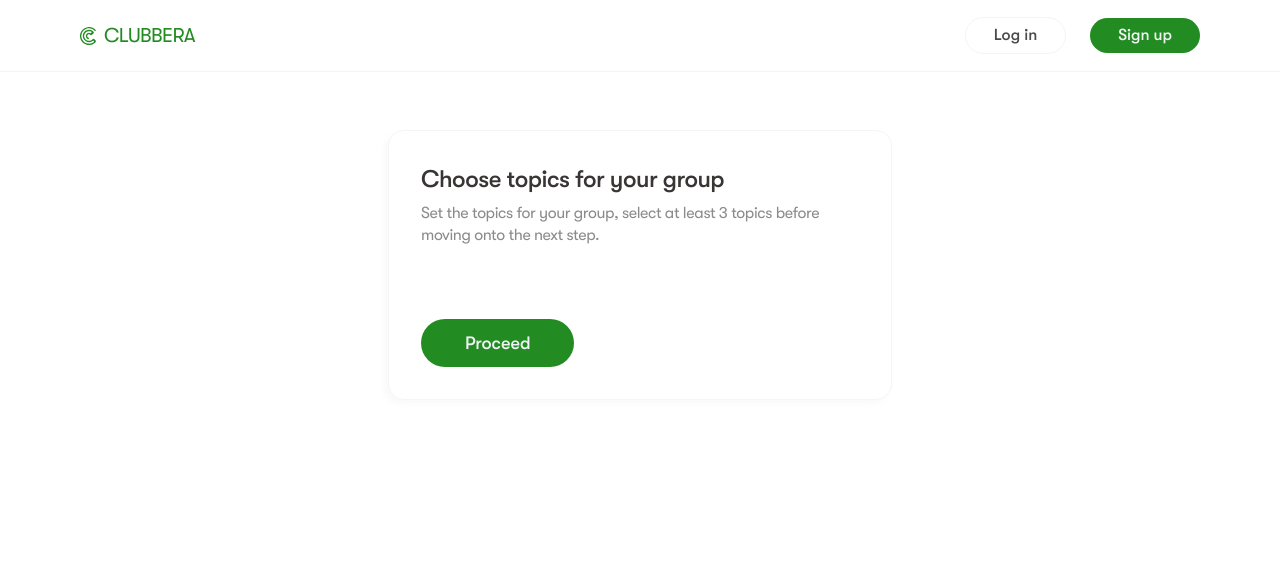
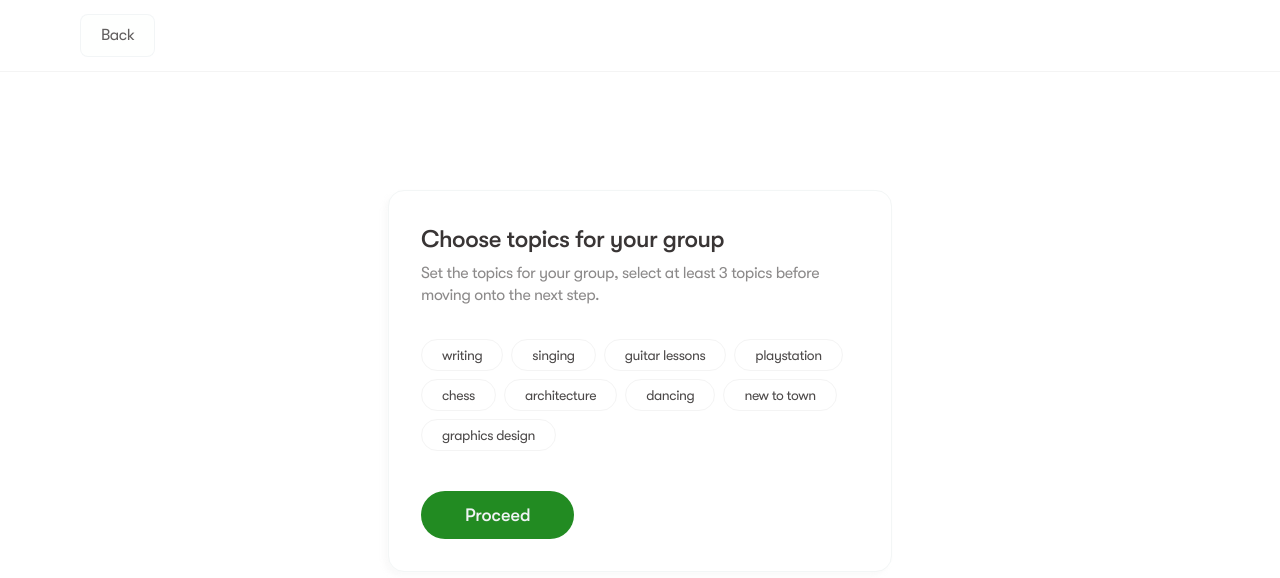
Before and after one commit to opeodedeyi/clubbera-final, a Next.js app: page /creategroup in a window 1280 px wide. Both pictures are taken after a click on the button "Proceed". Shown: the top 578 px of the page. Built offline with nearby package versions, Linux system fonts and the light colour scheme.

Commit message:
updated create community form

```diff
--- a/src/app/creategroup/page.js
+++ b/src/app/creategroup/page.js
@@ -1,9 +1,10 @@
 'use client';
 
 import { Fragment } from "react";
-import Header from "../../components/header/header";
+import AltHeader from "../../components/header/altheader";
 import MainInput from "../../components/forminput/maininput";
-import MainPasswordInput from "../../components/forminput/passwordinput";
+import CustomTag from "../../components/forminput/customtag";
+import MainTip from "../../components/utility/maintip";
 import CustomButton from "../../components/utility/custombutton";
 import "../style/authentication.css";
 
@@ -34,7 +35,17 @@ const CreateGroupStepOne = ({ fullName, setFullName }) => {
     );
 }
 
-const CreateGroupStepTwo = () => {
+const CreateGroupStepTwo = ({ presetTopics, selectedTopics, setSelectedTopics }) => {
+    const handleTopicClick = (topic) => {
+        return () => {
+            if (selectedTopics.includes(topic)) {
+                setSelectedTopics(prevTopics => prevTopics.filter(prevTopic => prevTopic !== topic));
+            } else {
+                setSelectedTopics(prevTopics => [...prevTopics, topic]);
+            }
+        }
+    };
+
     return (
         <>
             <div className="auth-form-content">
@@ -45,13 +56,15 @@ const CreateGroupStepTwo = () => {
                     </div>
                 </div>
                 <div className="auth-form-inputs">
-                    {/* <MainInput
-                        type="text"
-                        placeholder="Enter full name"
-                        input="Full name"
-                        value={fullName}
-                        onChange={(e) => setFullName(e.target.value)}/> */}
+                    {/* searchbar */}
 
+                    <div className="auth-form-tags">
+                        {presetTopics.map((topic, index) => (
+                            <CustomTag key={index} selected={selectedTopics.includes(topic) ? 'is-selected' : 'is-not-selected'} onClick={handleTopicClick(topic)}>
+                                {topic}
+                            </CustomTag>
+                        ))}
+                    </div>
                 </div>
             </div>
         </>
@@ -68,6 +81,7 @@ const CreateGroupStepThree = ({ groupTitle, setGroupTitle, groupDescription, set
                         <p className="auth-form-content-intro-text">Choose a name that will give people a clear idea of what the group is about. You can edit this later if you change your mind.</p>
                     </div>
                 </div>
+                <MainTip theme="default-theme">We value human connection and review groups to ensure they meet our guidelines. Consider your group's goal, audience, and event activities.</MainTip>
                 <div className="auth-form-inputs">
                     <MainInput
                         type="text"
@@ -77,7 +91,7 @@ const CreateGroupStepThree = ({ groupTitle, setGroupTitle, groupDescription, set
                         onChange={(e) => setGroupTitle(e.target.value)}/>
 
                     <MainInput
-                        type="text"
+                        type="textarea"
                         placeholder="Enter desctiption"
                         input="Description"
                         value={groupDescription}
@@ -91,32 +105,47 @@ const CreateGroupStepThree = ({ groupTitle, setGroupTitle, groupDescription, set
 
 export default function CreateGroup() {
     const [step, setStep] = useState(1);
+    const [presetTopics, setPresetTopics] = useState(["writing", "singing", "guitar lessons", "playstation", "chess", "architecture", "dancing", "new to town", "graphics design"]);
+    const [topicSearch, setTopicSearch] = useState("");
     const [fullName, setFullName] = useState("");
     const [groupTitle, setGroupTitle] = useState("");
     const [groupDescription, setGroupDescription] = useState("");
+    const [selectedTopics, setSelectedTopics] = useState([]);
 
     const handleNext = (event) => {
-        event.preventDefault();
-        setStep(step + 1)
+        if (step < 5) {
+            setStep(step + 1)
+        } else {
+            console.log("go to homepage or something");
+        }
+    };
+
+    const backButtonClicked = () => {
+        if (step === 1) {
+            console.log("go back to previous page");
+        } else if (step === 5) {
+            console.log("go back to home page");
+        } else {
+            setStep(prevStep => prevStep - 1);
+        }
     };
 
     return (
         <Fragment>
-            <Header />
+            <AltHeader progress={step} backButtonClicked={backButtonClicked}>Back</AltHeader>
 
-            <div className="auth-container">
+            <div className="auth-container create-group-container">
                 <form className="auth-container-main">
 
                     {/* {step === 0 && <StepPre />} */}
                     {step === 1 && <CreateGroupStepOne fullName={fullName} setFullName={setFullName} />}
-                    {step === 2 && <CreateGroupStepTwo />}
+                    {step === 2 && <CreateGroupStepTwo presetTopics={presetTopics} setPresetTopics={setPresetTopics} selectedTopics={selectedTopics} setSelectedTopics={setSelectedTopics} />}
                     {step === 3 && <CreateGroupStepThree groupTitle={groupTitle} setGroupTitle={setGroupTitle} groupDescription={groupDescription} setGroupDescription={setGroupDescription} />}
                     {/* {step === 4 && <StepFour />}
-                    {step === 5 && <StepFive />}
-                    {step === 6 && <StepPost uniqueURL={uniqueURL} />} */}
+                    {step === 5 && <StepPost uniqueURL={uniqueURL} />} */}
 
                     <div className="auth-form-actions-two">
-                        <CustomButton size="normal-size" onClick={(e) => handleNext(e)}>Proceed</CustomButton>
+                        <CustomButton size="normal-size" onClick={handleNext}>Proceed</CustomButton>
                     </div>
                 </form>
             </div>
--- a/src/app/globals.css
+++ b/src/app/globals.css
@@ -6,6 +6,7 @@
   --main-color-hover: #196B18;
   --main-color-dark: #034703;
   --main-color-glow: #A5E2AB;
+  --main-color-tip: #EEFAEE;
   --color-white: #FFFFFF;
   --color-white-one: #F0F3F5;
   --color-white-two: #F4F4F4;
@@ -14,6 +15,8 @@
   --color-dark-one: #4D4A4A;
   --color-text: #8C8A8A;
   --color-text-input: #393535;
+  --main-color-card-danger: #839194;
+  --main-color-tip-danger: #DADFE2;
 }
 
 @font-face {
--- a/src/app/style/authentication.css
+++ b/src/app/style/authentication.css
@@ -5,6 +5,10 @@
     display: flex;
     justify-content: center;
     align-items: center;
+}
+
+.create-group-container {
+    padding-top: 190px;
 }
 
 .auth-container-main {
@@ -168,9 +172,22 @@
     color: var(--color-dark);
 }
 
+.auth-form-tags {
+    width: 100%;
+    display: flex;
+    align-items: center;
+    align-content: center;
+    gap: 8px;
+    align-self: stretch;
+    flex-wrap: wrap;
+}
+
 @media screen and (max-width: 768px) {
     .auth-container {
         padding: 87px 24px 78px;
+    }
+    .create-group-container {
+        padding-top: 152px;
     }
 
     .auth-container-main {
--- /dev/null
+++ b/src/components/forminput/customtag.js
@@ -0,0 +1,14 @@
+'use client';
+
+import "./forminput.css";
+
+
+const CustomTag = ({ selected="not-selected", onClick, children }) => {
+    return (
+        <button type="button" className={`custom-tag ${selected}`} onClick={onClick}>
+            { children }
+        </button>
+    );
+};
+
+export default CustomTag
--- a/src/components/forminput/forminput.css
+++ b/src/components/forminput/forminput.css
@@ -1,5 +1,6 @@
 .main-input-text,
-.main-input-password {
+.main-input-password,
+.form-input-textarea {
     width: 100%;
     display: flex;
     flex-direction: column;
@@ -17,7 +18,8 @@
     align-self: stretch;
 }
 
-.form-label-container {
+.form-label-container,
+.form-label-textarea {
     width: 100%;
     display: flex;
     justify-content: space-between;
@@ -27,7 +29,8 @@
 
 .main-input-text label,
 .main-input-password label,
-.checkbox-label-container label {
+.checkbox-label-container label,
+.form-input-textarea label {
     color: #625F5F;
     font-size: 0.875rem;
     font-style: normal;
@@ -44,6 +47,24 @@
     font-weight: 500;
     line-height: normal;
     letter-spacing: -0.28px;
+}
+
+.form-input-textarea textarea {
+    width: 100%;
+    color: var(--color-text-input);
+    font-size: 1rem;
+    font-style: normal;
+    font-weight: 400;
+    line-height: normal;
+    letter-spacing: -0.32px;
+    border-radius: 8px;
+    border: 1px solid var(--color-white-two);
+    height: 135px;
+    padding: 14px 16px;
+    display: flex;
+    align-items: center;
+    align-self: stretch;
+    resize: none;
 }
 
 .main-input-text input {
@@ -88,11 +109,13 @@
     align-self: stretch;
 }
 
+.form-input-textarea textarea::placeholder,
 .main-input-text input::placeholder,
 .main-input-password .form-input-password input::placeholder {
     color:  #A19F9F;
 }
 
+.form-input-textarea textarea:focus,
 .main-input-text input:focus,
 .main-input-text input:focus-visible,
 .main-input-password .form-input-password input:focus,
@@ -153,6 +176,42 @@
     color: var(--color-text-input);
 }
 
+/* tags beginning */
+.custom-tag {
+    display: flex;
+    height: 32px;
+    padding: 7px 20px;
+    justify-content: center;
+    align-items: center;
+    gap: 10px;
+    border-radius: 100px;
+    cursor: pointer;
+    font-size: 0.875rem;
+    font-style: normal;
+    font-weight: 400;
+    line-height: 100%;
+    letter-spacing: -0.42px;
+}
+
+.is-selected {
+    border: none;
+    background-color: var(--main-color-tip);
+    color: var(--main-color-card);
+}
+
+.is-not-selected:hover {
+    border: 1.2px solid var(--color-white-two);
+    background-color: var(--color-white-two);
+    color: var(--color-dark-one);
+}
+
+.is-not-selected {
+    border: 1.2px solid var(--color-white-two);
+    background-color: transparent;
+    color: var(--color-dark-one);
+}
+/* tags ending */
+
 @media screen and (max-width: 768px) {
     .checkbox-main-container p {
         font-size: 0.875rem;
--- a/src/components/header/altheader.js
+++ b/src/components/header/altheader.js
@@ -0,0 +1,20 @@
+'use client';
+
+import { useRouter } from "next/navigation";
+import "./header.css";
+
+import CustomButton from "../utility/custombutton";
+
+
+export default function AltHeader({ children, backButtonClicked }) {
+    return (
+        <>
+            <header className="header-main">
+                <CustomButton coloring="form-header-coloring" size="form-header-size" onClick={backButtonClicked}>
+                    <img className="header-alt-arrow" src="/back_direction.svg" alt="<" />
+                    <span className="header-alt-text">{ children }</span>
+                </CustomButton>
+            </header>
+        </>
+    )
+}
--- a/src/components/utility/custombutton.css
+++ b/src/components/utility/custombutton.css
@@ -113,7 +113,7 @@
 }
 
 .form-header-coloring {
-    border: 1.2px solid rgba(240, 243, 245, 0.80);
+    border: 1px solid rgba(240, 243, 245, 0.80);
     background: rgba(220, 249, 220, 0.03);
     color: #625F5F;
 }
--- /dev/null
+++ b/src/components/utility/maintip.css
@@ -0,0 +1,64 @@
+.tip-container {
+    width: 100%;
+    display: flex;
+    padding: 16px;
+    justify-content: center;
+    align-items: flex-start;
+    gap: 8px;
+    align-self: stretch;
+    border-radius: 8px;
+    background: #EEFAEE;
+}
+
+.tip-container svg {
+    width: 16px;
+    height: 16px;
+}
+
+.tip-container p {
+    font-size: 0.875rem;
+    font-style: normal;
+    font-weight: 400;
+    line-height: 135%;
+    letter-spacing: -0.42px;
+}
+
+.default-theme {
+    background-color: var(--main-color-tip);
+}
+
+.default-theme p {
+    color: var(--main-color-card);
+}
+
+.default-theme .tip-svg path {
+    color: var(--main-color-card);
+}
+
+.danger-theme {
+    background-color: var(--main-color-tip-danger);
+}
+
+.danger-theme p {
+    color: var(--main-color-card-danger);
+}
+
+.danger-theme .tip-svg path {
+    stroke: var(--main-color-card-danger);
+}
+
+@media screen and (max-width: 768px) {
+    .tip-container {
+        padding: 12px;
+    }
+
+    .tip-container svg {
+        width: 14px;
+        height: 14px;
+    }
+
+    .tip-container p {
+        font-size: 0.75rem;
+        letter-spacing: -0.36px;
+    }
+}
--- /dev/null
+++ b/src/components/utility/maintip.js
@@ -0,0 +1,20 @@
+'use client';
+
+import "./maintip.css";
+
+const MainTip = ({ theme="default-theme", children }) => {
+    return (
+        <div className={`tip-container ${theme}`}>
+            <div className="tip-container-image">
+                <svg xmlns="http://www.w3.org/2000/svg" width="16" height="16" viewBox="0 0 16 16" fill="none" class="tip-svg">
+                    <path d="M7.99967 14.6667C11.6663 14.6667 14.6663 11.6667 14.6663 8.00004C14.6663 4.33337 11.6663 1.33337 7.99967 1.33337C4.33301 1.33337 1.33301 4.33337 1.33301 8.00004C1.33301 11.6667 4.33301 14.6667 7.99967 14.6667Z" stroke="#1E7B1D" stroke-width="1.5" stroke-linecap="round" stroke-linejoin="round"/>
+                    <path d="M8 5.33337V8.66671" stroke="#1E7B1D" stroke-width="1.5" stroke-linecap="round" stroke-linejoin="round"/>
+                    <path d="M7.99609 10.6666H8.00208" stroke="#1E7B1D" stroke-width="1.5" stroke-linecap="round" stroke-linejoin="round"/>
+                </svg>
+            </div>
+            <p>{children}</p>
+        </div>
+    );
+}
+
+export default MainTip
```
Also changed, not shown: src/components/forminput/maininput.js (+11 -0 lines), src/components/header/header.css (+12 -0 lines), public/info_circle.svg (added).
